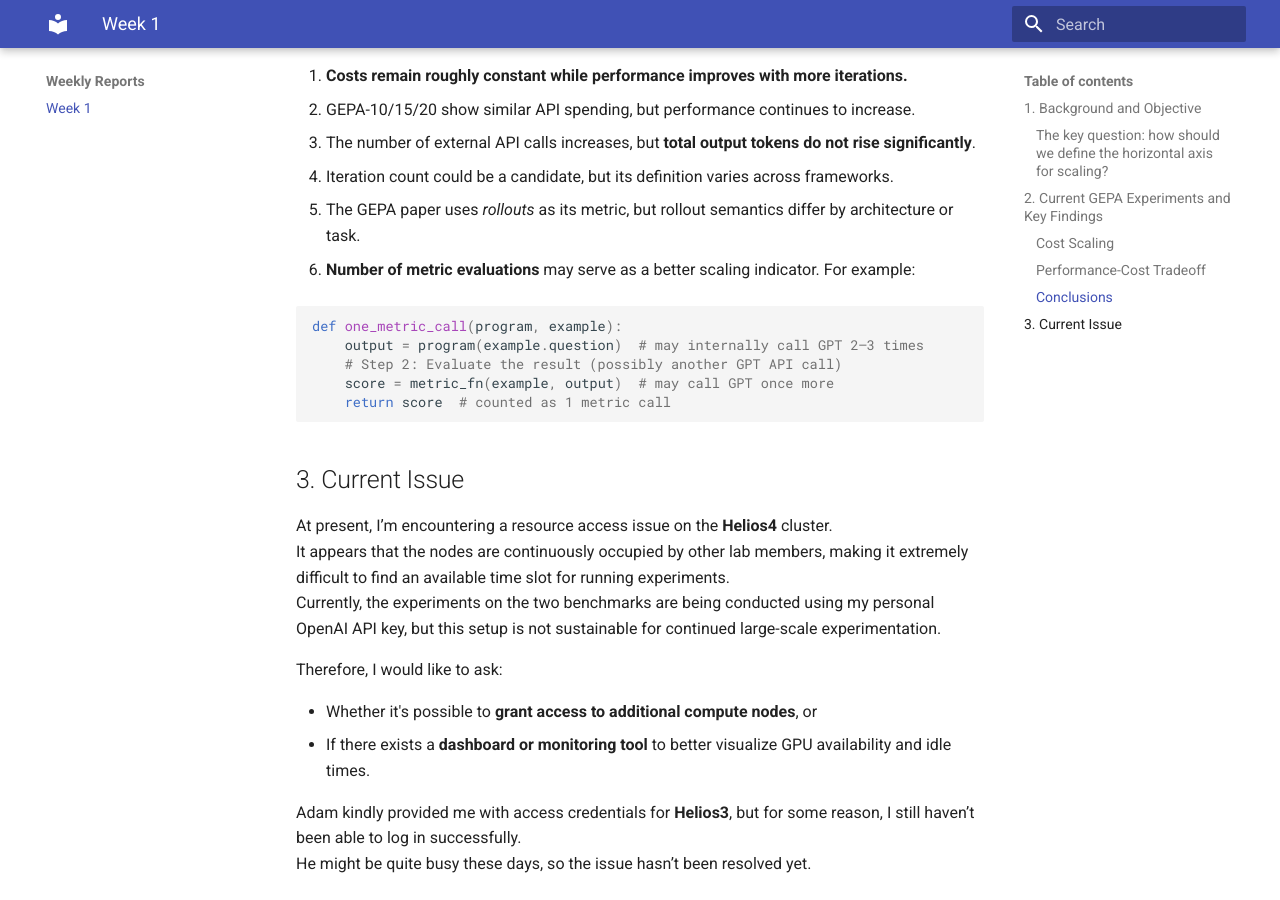
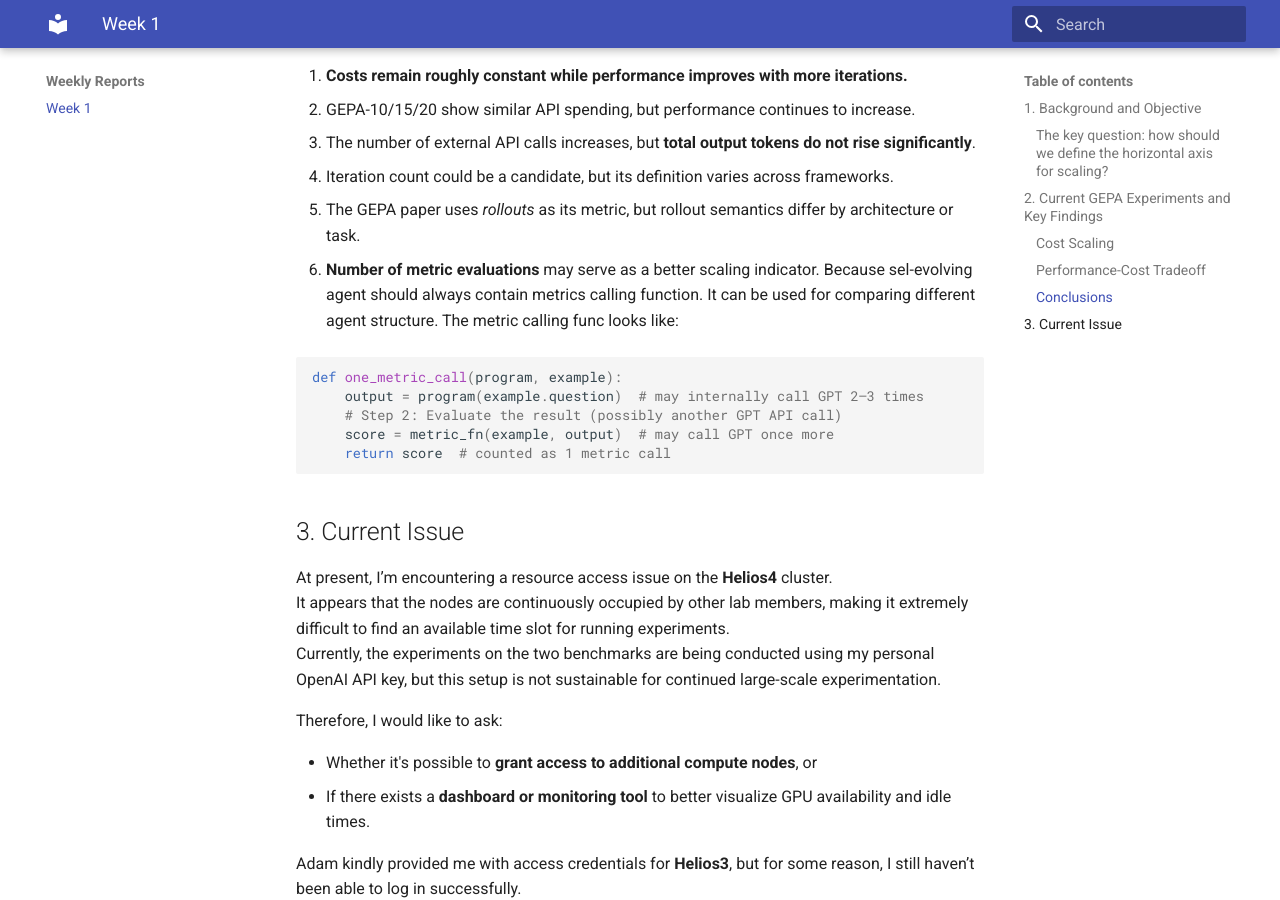
Before and after one commit to Ch1nyzzz/agent_plateau, an MkDocs documentation site: the page built from docs/week1.md, in a window 1280 px wide and 900 px high, scrolled down 2534 px. Built offline with MkDocs 1.6.1 and Material for MkDocs 9.7.7, drawn with Linux system fonts in a browser that asks for light colours.

Commit message:
update doc

````diff
--- a/docs/week1.md
+++ b/docs/week1.md
@@ -41,7 +41,7 @@ Initial candidates:
    - Iteration count could be a candidate, but its definition varies across frameworks.
    - The GEPA paper uses *rollouts* as its metric, but rollout semantics differ by architecture or task.
 
-2. **Number of metric evaluations** may serve as a better scaling indicator. For example:
+2. **Number of metric evaluations** may serve as a better scaling indicator. Because sel-evolving agent should always contain metrics calling function. It can be used for comparing different agent structure. The metric calling func looks like:
 
    ```python
    def one_metric_call(program, example):
````
